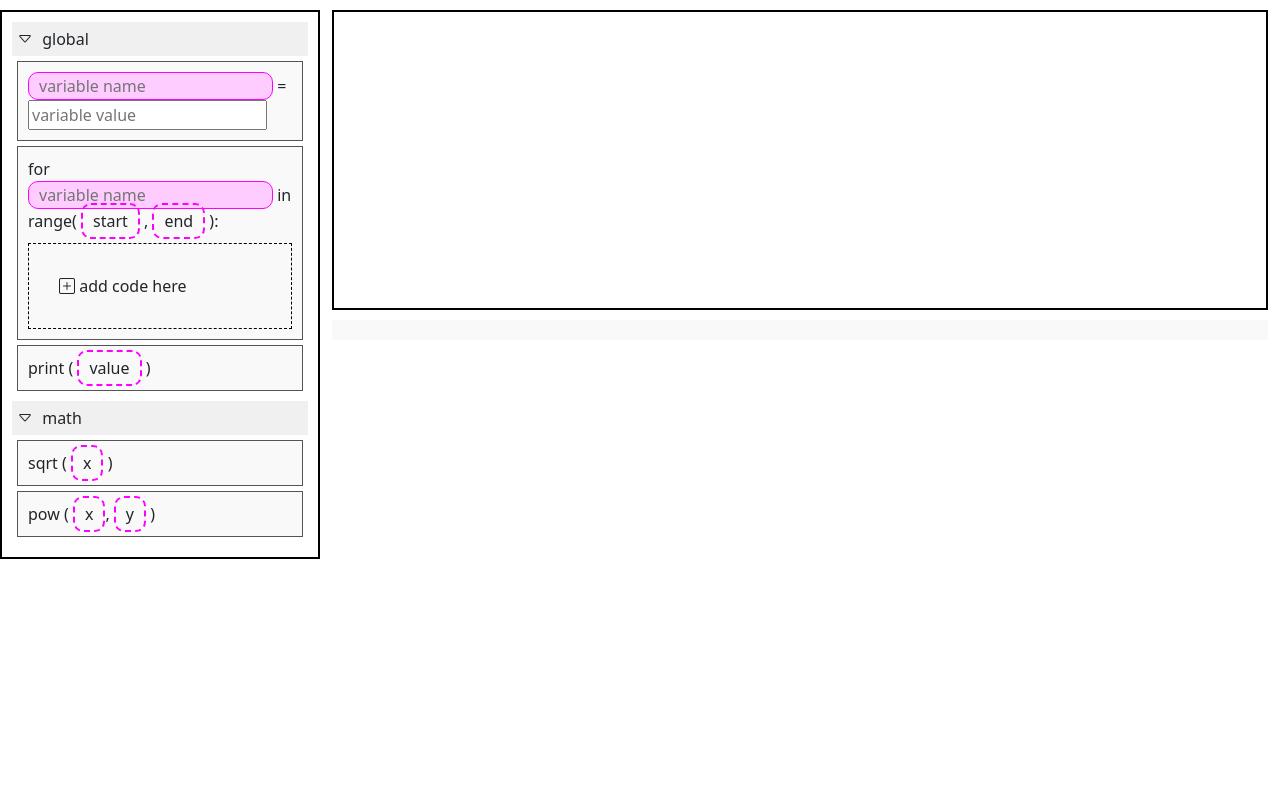
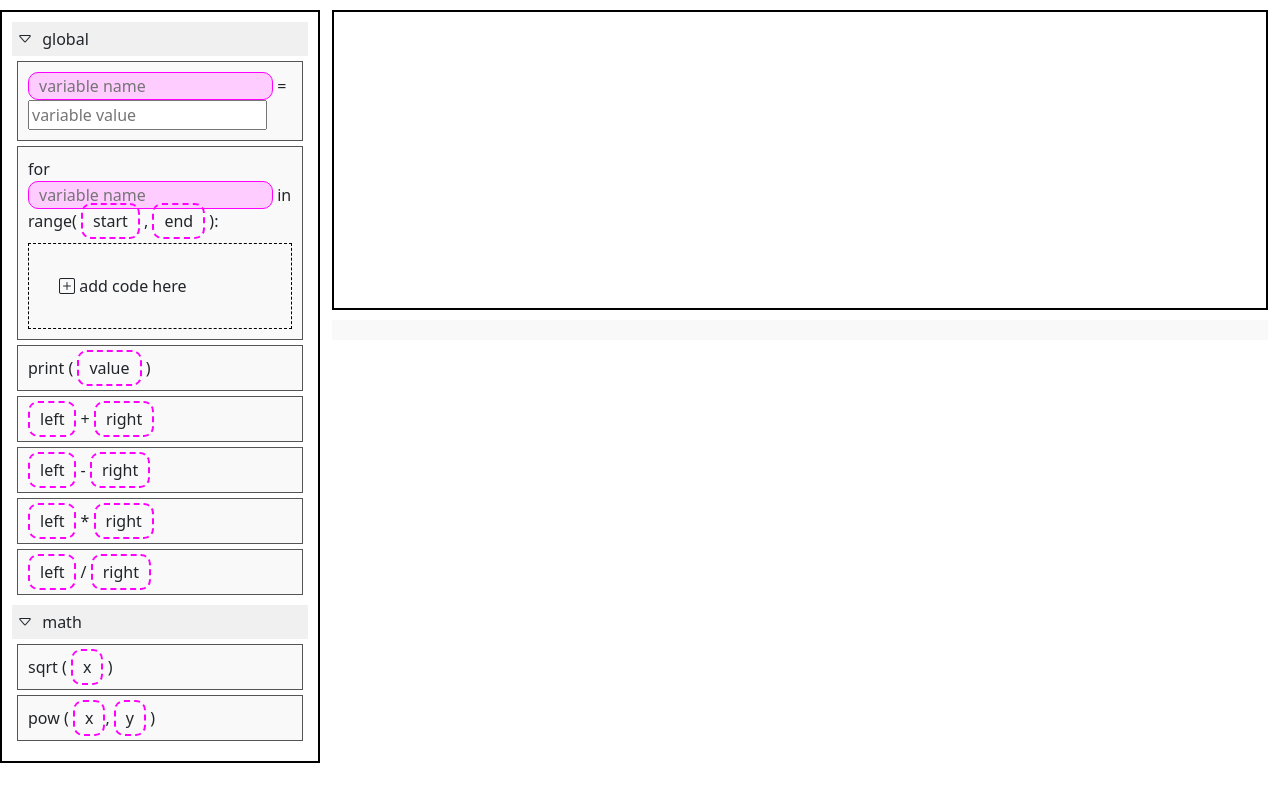
Before and after one commit to rickwierenga/drag-programmer, a Flask app: page / in a window 1280 px wide. Run offline with Flask 3, Linux system fonts and the light colour scheme.

Commit message:
binary operators

```diff
--- a/static/main.js
+++ b/static/main.js
@@ -13,6 +13,7 @@ class Block {
       type: this.type,
       moduleName: this.moduleName,
       children: this.children.map((child) => child.serialize()),
+      parameters: this.parameters.map((param) => param.serialize()),
     };
   }
 
@@ -72,7 +73,6 @@ class FunctionBlock extends Block {
     return {
       ...super.serialize(),
       name: this.name,
-      parameters: this.parameters.map((param) => param.serialize()),
     };
   }
 
@@ -141,6 +141,12 @@ class VariableAssignmentBlock extends Block {
     this.variable = variable;
     this.value = value;
     this.expression = undefined;
+  }
+
+  setExpression(expression) {
+    this.value = undefined;
+    this.expression = expression;
+    if (expression) this.children = [expression];
   }
 
   serialize() {
@@ -276,6 +282,42 @@ class RangeForLoopBlock extends Block {
   }
 }
 
+class BinaryOperatorBlock extends Block {
+  constructor(module, operator) {
+    super("binary-operator", module);
+    this.operator = operator;
+    this.left = new ParameterHolder(crypto.randomUUID(), "left", undefined);
+    this.right = new ParameterHolder(crypto.randomUUID(), "right", undefined);
+    this.parameters = [this.left, this.right];
+  }
+
+  serialize() {
+    return {
+      ...super.serialize(),
+      operator: this.operator,
+    };
+  }
+
+  render() {
+    const template = document.getElementById("block-template-binary-operator");
+    const block = template.content.cloneNode(true).querySelector(".block");
+
+    block.dataset.data = JSON.stringify(this.serialize());
+
+    block.querySelector(".operator").textContent = this.operator;
+    block.querySelector(".left").appendChild(this.left.render());
+    block.querySelector(".right").appendChild(this.right.render());
+
+    return block;
+  }
+
+  writeCode() {
+    return `${this.left.writeCode()} ${
+      this.operator
+    } ${this.right.writeCode()}`;
+  }
+}
+
 // sidebar
 
 function addBlockToSidebar(module, block) {
@@ -336,6 +378,11 @@ function addGlobalModule() {
     { name: "value", value: undefined },
   ]);
   addBlockToSidebar(globalModule, printBlock);
+
+  addBlockToSidebar(globalModule, new BinaryOperatorBlock(undefined, "+"));
+  addBlockToSidebar(globalModule, new BinaryOperatorBlock(undefined, "-"));
+  addBlockToSidebar(globalModule, new BinaryOperatorBlock(undefined, "*"));
+  addBlockToSidebar(globalModule, new BinaryOperatorBlock(undefined, "/"));
 
   document.getElementById("modules").appendChild(globalModule);
 }
@@ -445,7 +492,9 @@ function allowDrop(ev) {
       ev.target.parentElement.classList.contains("block-variable")) &&
     dragEventData.type === DRAG_EVENT_TYPE.USE_VARIABLE
   ) {
-    let target = ev.target.classList.contains("block-variable") ? ev.target : ev.target.parentElement;
+    let target = ev.target.classList.contains("block-variable")
+      ? ev.target
+      : ev.target.parentElement;
     target.classList.add("drag-over");
   }
 }
@@ -470,6 +519,9 @@ function createBlock(blockData) {
     const loopVariable = new VariableBlock(getNewUnusedVariableName());
     block = new RangeForLoopBlock(loopVariable);
     variables.push(loopVariable);
+  } else if (blockData.type === "binary-operator") {
+    const { moduleName, operator } = blockData;
+    block = new BinaryOperatorBlock(moduleName, operator);
   } else {
     throw new Error("Unknown block type", blockData);
   }
@@ -542,6 +594,8 @@ function dropParam(ev) {
     let block = findParamHolderById(paramId, program);
     if (block) {
       block.value = dragEventData.variable;
+    } else {
+      console.error("Could not find block with id", paramId);
     }
 
     renderWorkspace(program);
@@ -588,11 +642,11 @@ function dropAssignment(ev) {
     (block) => block.id === assignmentBlockData.id
   );
   if (dragEventData.type === DRAG_EVENT_TYPE.USE_VARIABLE) {
-    assignmentBlock.expression = dragEventData.variable;
+    assignmentBlock.setExpression(dragEventData.variable);
   } else if (dragEventData.type === DRAG_EVENT_TYPE.NEW_BLOCK) {
     const blockData = dragEventData.block_data;
     const block = createBlock(blockData);
-    assignmentBlock.expression = block;
+    assignmentBlock.setExpression(block);
   } else {
     console.error("Unknown drag event type", dragEventData);
     return;
--- a/templates/index.html
+++ b/templates/index.html
@@ -105,6 +105,18 @@
       </div>
     </template>
 
+    <template id="block-template-binary-operator">
+      <div
+        class="block block-binary-operator"
+        draggable="true"
+        data-type="binary-operator"
+      >
+        <span class="left"></span>
+        <span class="operator"></span>
+        <span class="right"></span>
+      </div>
+    </template>
+
     <script src="{{ url_for('static', filename='main.js') }}"></script>
     <script
       src="https://cdn.jsdelivr.net/npm/bootstrap@5.3.3/dist/js/bootstrap.bundle.min.js"
```
